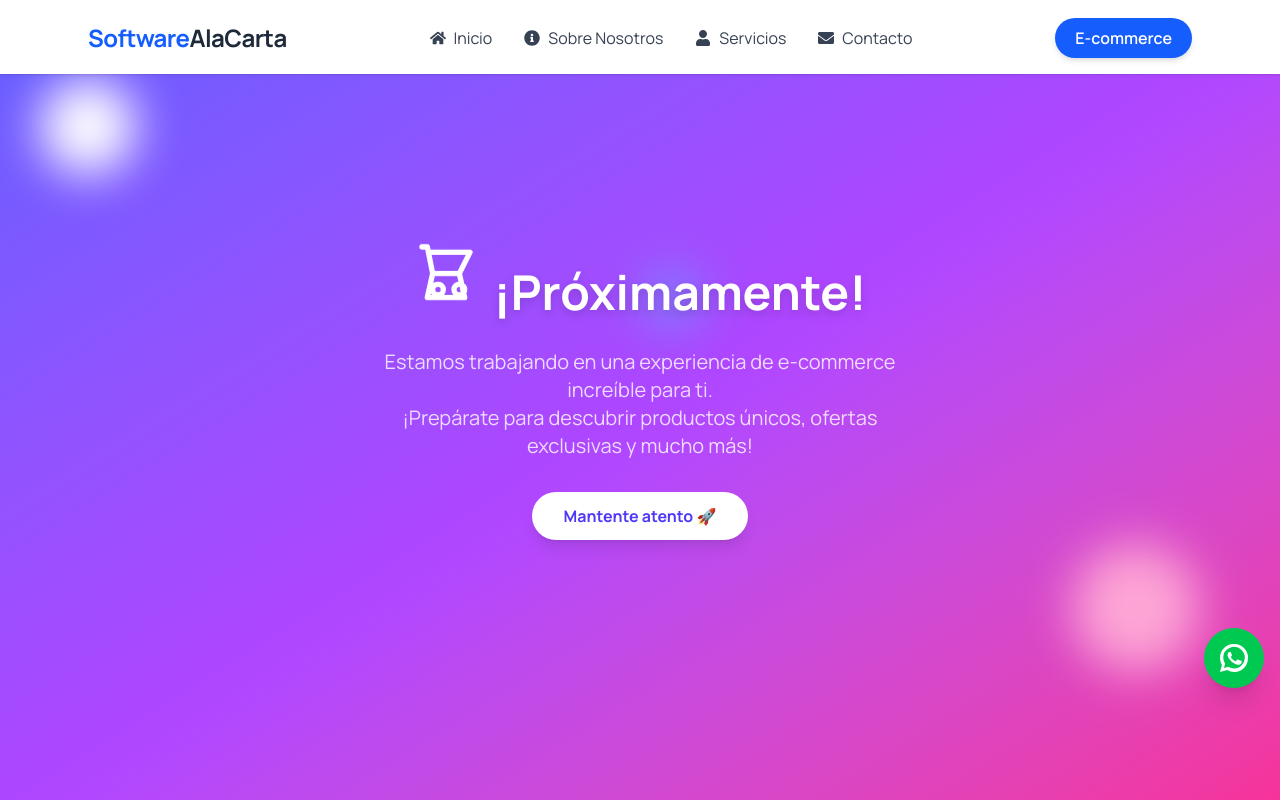
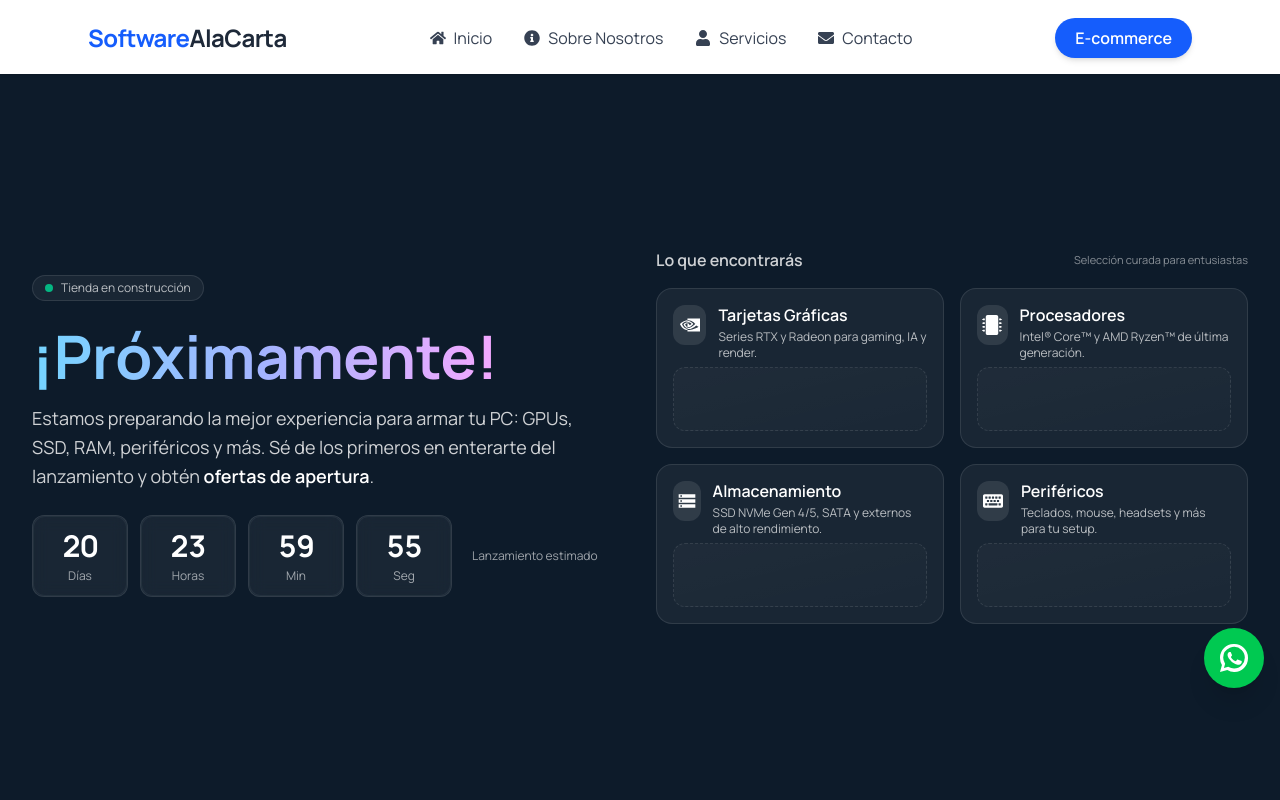
Before and after one commit to Carlos-Alejandro/Software_a_la_Carta, a React (Vite) app: page /e-commerce in a window 1280 px wide. Shown: the top 800 px of the page. Built offline with nearby package versions, Linux system fonts and the light colour scheme.

Commit message:
Diseño Mejorado del E-Commerce

```diff
--- a/src/index.css
+++ b/src/index.css
@@ -15,10 +15,18 @@ html {
 
 /* Utilidades de clamp sin plugin */
 .clamp-2{
-  display:-webkit-box; -webkit-line-clamp:2; -webkit-box-orient:vertical; overflow:hidden;
+  display: -webkit-box;
+  -webkit-line-clamp: 2;
+  line-clamp: 2;
+  -webkit-box-orient: vertical;
+  overflow: hidden;
 }
 .clamp-3{
-  display:-webkit-box; -webkit-line-clamp:3; -webkit-box-orient:vertical; overflow:hidden;
+  display: -webkit-box;
+  -webkit-line-clamp: 3;
+  line-clamp: 3;
+  -webkit-box-orient: vertical;
+  overflow: hidden;
 }
 
 
--- a/src/pages/Contact.tsx
+++ b/src/pages/Contact.tsx
@@ -137,7 +137,7 @@ export default function Contact() {
                 animate={{ opacity: 1, y: 0 }}
                 className="mb-3 rounded-md bg-emerald-500/10 text-emerald-700 border border-emerald-400/40 px-3 py-2 text-sm"
               >
-                ¡Listo! Abrimos tu cliente de correo con el mensaje preparado.
+                ¡Listo! Mensaje enviado correctamente.
               </motion.div>
             )}
 
--- a/src/pages/E-commerce.tsx
+++ b/src/pages/E-commerce.tsx
@@ -1,81 +1,202 @@
-import React from "react";
+import React, { useEffect, useMemo, useState } from "react";
+import { motion } from "framer-motion";
+import type { Variants, Easing } from "framer-motion";
+import { FaMicrochip, FaKeyboard } from "react-icons/fa";
+import { MdStorage } from "react-icons/md";
+import { SiNvidia } from "react-icons/si";
 
-const ECommerce: React.FC = () => {
+const NAV_H = 72;
+
+const easeOutExpo: Easing = [0.16, 1, 0.3, 1];
+
+const container: Variants = {
+  hidden: { opacity: 0, y: 20 },
+  show: {
+    opacity: 1,
+    y: 0,
+    transition: { staggerChildren: 0.08, duration: 0.6, ease: easeOutExpo },
+  },
+};
+
+const item: Variants = {
+  hidden: { opacity: 0, y: 10 },
+  show: {
+    opacity: 1,
+    y: 0,
+    transition: { duration: 0.5, ease: easeOutExpo },
+  },
+};
+
+function useCountdown(target: Date) {
+  const [now, setNow] = useState<Date>(new Date());
+  useEffect(() => {
+    const t = setInterval(() => setNow(new Date()), 1000);
+    return () => clearInterval(t);
+  }, []);
+  const diff = Math.max(0, target.getTime() - now.getTime());
+  const totalSeconds = Math.floor(diff / 1000);
+  const days = Math.floor(totalSeconds / (3600 * 24));
+  const hours = Math.floor((totalSeconds % (3600 * 24)) / 3600);
+  const minutes = Math.floor((totalSeconds % 3600) / 60);
+  const seconds = totalSeconds % 60;
+  return { days, hours, minutes, seconds };
+}
+
+function Countdown({ targetDate }: { targetDate: Date }) {
+  const { days, hours, minutes, seconds } = useCountdown(targetDate);
+  const pad = (n: number) => n.toString().padStart(2, "0");
+  const timeBox = (
+    label: string,
+    value: string | number,
+    key: string,
+  ) => (
+    <div
+      key={key}
+      className="relative flex w-20 sm:w-24 flex-col items-center rounded-xl border border-white/10 bg-white/5 px-2 py-3 backdrop-blur-sm"
+    >
+      <span className="text-2xl sm:text-3xl font-bold tabular-nums tracking-tight">
+        {value}
+      </span>
+      <span className="mt-1 text-[11px] sm:text-xs text-white/60">{label}</span>
+      <div className="pointer-events-none absolute inset-0 rounded-xl ring-1 ring-inset ring-white/5" />
+    </div>
+  );
+
   return (
-    <div className="flex flex-col items-center justify-center min-h-screen bg-gradient-to-br from-indigo-500 via-purple-500 to-pink-500 relative overflow-hidden">
-      {/* Animated floating shapes */}
-      <div className="absolute top-0 left-0 w-full h-full pointer-events-none">
-        <div className="animate-bounce-slow absolute left-10 top-20 w-24 h-24 bg-white bg-opacity-20 rounded-full blur-xl" />
-        <div className="animate-spin-slow absolute right-20 bottom-32 w-32 h-32 bg-pink-300 bg-opacity-30 rounded-full blur-xl" />
-        <div className="animate-pulse absolute left-1/2 top-1/3 w-16 h-16 bg-indigo-400 bg-opacity-40 rounded-full blur-xl" />
+    <div className="grid grid-cols-4 gap-2 sm:gap-3">
+      {timeBox("Días", days, "d")}
+      {timeBox("Horas", pad(hours), "h")}
+      {timeBox("Min", pad(minutes), "m")}
+      {timeBox("Seg", pad(seconds), "s")}
+    </div>
+  );
+}
+
+function CategoryCard({
+  title,
+  Icon,
+  desc,
+}: {
+  title: string;
+  Icon: React.ComponentType<{ className?: string }>;
+  desc: string;
+}) {
+  return (
+    <motion.div
+      variants={item}
+      whileHover={{ y: -4, scale: 1.02 }}
+      className="group relative flex h-[150px] md:h-[160px] flex-col overflow-hidden rounded-2xl border border-white/10 bg-white/5 p-4"
+    >
+      <div className="pointer-events-none absolute -inset-px rounded-2xl bg-gradient-to-br from-sky-500/20 via-indigo-500/10 to-fuchsia-500/20 opacity-0 blur-xl transition-opacity duration-500 group-hover:opacity-100" />
+
+      <div className="relative flex items-start gap-3">
+        <div className="flex h-10 w-10 items-center justify-center rounded-xl bg-white/10">
+          <Icon className="h-5 w-5" />
+        </div>
+        <div>
+          <h3 className="text-base font-semibold leading-tight">{title}</h3>
+          <p className="mt-1 text-xs text-white/70">{desc}</p>
+        </div>
       </div>
 
-      {/* Main content */}
-      <div className="z-10 flex flex-col items-center">
-        <div className="flex items-center gap-4 mb-6">
-          <svg
-            className="w-16 h-16 text-white animate-bounce"
-            fill="none"
-            stroke="currentColor"
-            strokeWidth={2}
-            viewBox="0 0 24 24"
-          >
-            <path
-              d="M3 3h2l.4 2M7 13h10l4-8H5.4M7 13L5.4 5M7 13l-2 9h14l-2-9M9 21a2 2 0 1 0 0-4 2 2 0 0 0 0 4zm8 0a2 2 0 1 0 0-4 2 2 0 0 0 0 4z"
-              strokeLinecap="round"
-              strokeLinejoin="round"
-            />
-          </svg>
-          <h1 className="text-5xl font-extrabold text-white drop-shadow-lg animate-fade-in">
-            ¡Próximamente!
-          </h1>
-        </div>
-        <p className="text-xl text-white/80 mb-8 animate-fade-in-delay text-center max-w-lg">
-          Estamos trabajando en una experiencia de e-commerce increíble para ti.<br />
-          ¡Prepárate para descubrir productos únicos, ofertas exclusivas y mucho más!
-        </p>
-        <button
-          className="px-8 py-3 bg-white text-indigo-600 font-bold rounded-full shadow-lg hover:bg-indigo-600 hover:text-white transition-all duration-300 animate-fade-in-delay2"
-          disabled
+      <div className="relative mt-auto h-16 rounded-xl border border-dashed border-white/10 bg-gradient-to-br from-white/[0.03] to-white/[0.01]" />
+    </motion.div>
+  );
+}
+
+export default function ComingSoonLanding() {
+  const launchDate = useMemo(() => {
+    const d = new Date();
+    d.setDate(d.getDate() + 21);
+    return d;
+  }, []);
+
+  const gridPatternStyle: React.CSSProperties = {
+    backgroundImage:
+      "linear-gradient(to right, rgba(255,255,255,0.06) 1px, transparent 1px)," +
+      "linear-gradient(to bottom, rgba(255,255,255,0.06) 1px, transparent 1px)",
+    backgroundSize: "36px 36px",
+    maskImage:
+      "radial-gradient(ellipse at center, black, transparent 70%)",
+  };
+
+  return (
+    <div
+      className="relative min-h-screen w-full overflow-hidden bg-[#0d1b2a] text-white flex items-center"
+      style={{ ["--nav-h" as any]: `${NAV_H}px` }}
+    >
+      <div
+        className="pointer-events-none absolute inset-0 -z-10"
+        style={gridPatternStyle}
+      />
+
+      {/* Centramos verticalmente todo el contenido en la pantalla */}
+      <div className="pt-[var(--nav-h)] mx-auto max-w-7xl px-4 sm:px-6 lg:px-8 flex-1 flex items-center">
+        <motion.section
+          variants={container}
+          initial="hidden"
+          animate="show"
+          className="relative grid grid-cols-1 gap-8 lg:grid-cols-2 w-full"
         >
-          Mantente atento 🚀
-        </button>
+          <motion.div variants={item} className="flex flex-col justify-center">
+            <span className="mb-3 inline-flex max-w-fit items-center gap-2 rounded-full border border-white/10 bg-white/5 px-3 py-1 text-xs text-white/70">
+              <span className="inline-block h-2 w-2 animate-pulse rounded-full bg-emerald-400" />
+              Tienda en construcción
+            </span>
+
+            <h1 className="mt-3 text-4xl font-extrabold leading-[1.05] sm:text-5xl md:text-6xl">
+              <span className="bg-gradient-to-r from-sky-300 via-indigo-300 to-fuchsia-300 bg-clip-text text-transparent">
+                ¡Próximamente!
+              </span>
+            </h1>
+            <p className="mt-4 max-w-xl text-base leading-relaxed text-white/80 sm:text-lg">
+              Estamos preparando la mejor experiencia para armar tu PC: GPUs, SSD, RAM,
+              periféricos y más. Sé de los primeros en enterarte del lanzamiento y obtén
+              <span className="font-semibold text-white"> ofertas de apertura</span>.
+            </p>
+
+            <div className="mt-6 flex flex-col items-start gap-5 sm:flex-row sm:items-center">
+              <Countdown targetDate={launchDate} />
+              <div className="text-xs text-white/60">Lanzamiento estimado</div>
+            </div>
+          </motion.div>
+
+          <section id="categorias" className="scroll-mt-[var(--nav-h)] flex flex-col justify-center">
+            <div className="flex items-center justify-between">
+              <h2 className="text-base font-semibold text-white/80">Lo que encontrarás</h2>
+              <span className="text-[11px] text-white/50">Selección curada para entusiastas</span>
+            </div>
+            <motion.div
+              variants={container}
+              initial="hidden"
+              whileInView="show"
+              viewport={{ once: true, margin: "-80px" }}
+              className="mt-4 grid grid-cols-1 gap-4 sm:grid-cols-2"
+            >
+              <CategoryCard
+                title="Tarjetas Gráficas"
+                Icon={SiNvidia}
+                desc="Series RTX y Radeon para gaming, IA y render."
+              />
+              <CategoryCard
+                title="Procesadores"
+                Icon={FaMicrochip}
+                desc="Intel® Core™ y AMD Ryzen™ de última generación."
+              />
+              <CategoryCard
+                title="Almacenamiento"
+                Icon={MdStorage}
+                desc="SSD NVMe Gen 4/5, SATA y externos de alto rendimiento."
+              />
+              <CategoryCard
+                title="Periféricos"
+                Icon={FaKeyboard}
+                desc="Teclados, mouse, headsets y más para tu setup."
+              />
+            </motion.div>
+          </section>
+        </motion.section>
       </div>
-
-      {/* Custom animations */}
-      <style>
-        {`
-          .animate-bounce-slow {
-            animation: bounce 3s infinite;
-          }
-          .animate-spin-slow {
-            animation: spin 8s linear infinite;
-          }
-          .animate-fade-in {
-            animation: fadeIn 1.2s ease-out;
-          }
-          .animate-fade-in-delay {
-            animation: fadeIn 2s ease-out;
-          }
-          .animate-fade-in-delay2 {
-            animation: fadeIn 2.8s ease-out;
-          }
-          @keyframes bounce {
-            0%, 100% { transform: translateY(0);}
-            50% { transform: translateY(-30px);}
-          }
-          @keyframes spin {
-            0% { transform: rotate(0deg);}
-            100% { transform: rotate(360deg);}
-          }
-          @keyframes fadeIn {
-            from { opacity: 0; transform: translateY(30px);}
-            to { opacity: 1; transform: translateY(0);}
-          }
-        `}
-      </style>
     </div>
   );
-};
-
-export default ECommerce;
+}
```
